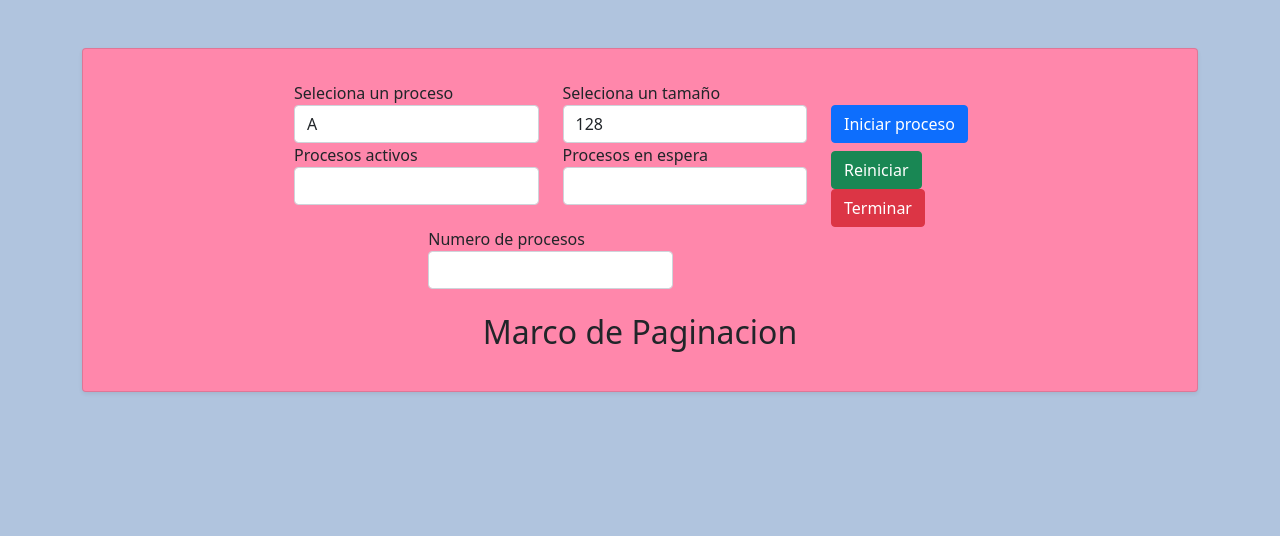
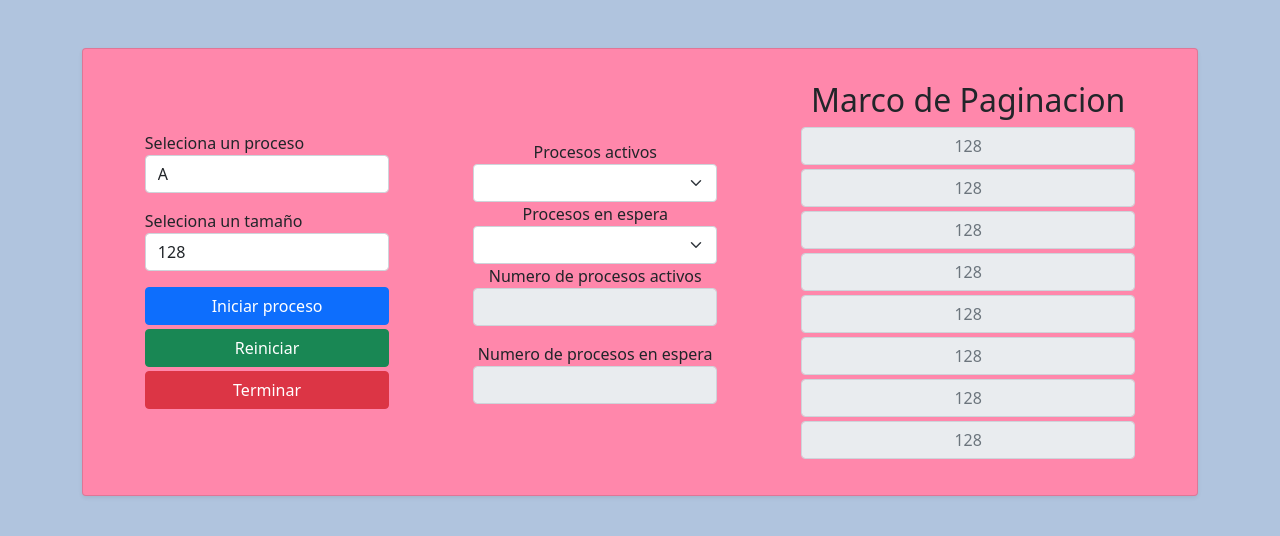
Before and after one commit to AngelCer3/Paginacion, a plain HTML site: page index.html in a window 1280 px wide. Drawn offline with Linux system fonts and the light colour scheme.

Commit message:
version final

```diff
--- a/app.js
+++ b/app.js
@@ -3,15 +3,11 @@ let sumaProceso = 0;
 let procesoEspera = []
 
 function incremento(){
-    let a = "";
     let b = "";
-
-
     for(let i = 0 ; i < procesos.length ;i++){
-        a += '<input type="text" class="form-control" value="'+procesos[i].proceso +" , "+ procesos[i].tamanio + '">'
-        b += '<option value="'+i+'">'+procesos[i].proceso +" , "+ procesos[i].tamanio +'</option>'
+        $('#proceso'+i).val(procesos[i].proceso +" | "+ procesos[i].tamanio);
+        b += '<option value="'+i+'">'+procesos[i].proceso +" | "+ procesos[i].tamanio +'</option>'
     }
-    $('#p').html(a);
     $('#procesoAct').html(b);
 }
 function espera(){
@@ -20,15 +16,18 @@ function espera(){
     for(let i = 0 ; i < procesoEspera.length ;i++){
         b += '<option value="'+i+'">'+procesoEspera[i].proceso +" , "+ procesoEspera[i].tamanio +'</option>'
     }
-
     $('#procesoEspera').html(b);
+    $('#contadorProcesosEspera').val(procesoEspera.length);
 }
 
 function limpiar(){
-    $('#p').html("");
     $('#procesoAct').html("");
     $('#procesoEspera').html("");
-    $('#contadorProcesos').val("");
+    $('#contadorProcesos').val(0);
+    $('#contadorProcesosEspera').val(0);
+    for(let i = 0 ; i < 8 ;i++){
+        $('#proceso'+i).val("");
+    }
     procesos = [];
     procesoEspera = [];
     sumaProceso = 0;
@@ -36,18 +35,30 @@ function limpiar(){
 
 function terminarProceso(terminar){
     let arreglo2 = [];
-
     for(let i = 0 ; i < procesos.length ;i++){
         if(terminar == i){
-            sumaProceso -= procesos[i].tamanio
-
+            sumaProceso -= procesos[i].tamanio;
         }else{
-            arreglo2.push(procesos[i])
-
+            arreglo2.push(procesos[i]);
         }
     }
     procesos = arreglo2;
+    arreglo2 = [];
+    if(procesoEspera.length > 0){
+        procesos.push(procesoEspera[0]);
+        for(let i = 0 ; i < procesoEspera.length ;i++){
+            if(i != 0){
+                sumaProceso += 128;
+                arreglo2.push(procesoEspera[i]);
+            }
+        }
+    }
+    for(let i = 0 ; i < 8 ;i++){
+        $('#proceso'+i).val("");
+    }
+    procesoEspera= arreglo2;
     incremento();
+    espera();
     $('#contadorProcesos').val(procesos.length);
 }
 
@@ -64,7 +75,6 @@ $(document).ready(function () {
             proceso: $("#sel_proceso").val(),
             tamanio: $("#sel_size").val(),
         });
-        alert("Sin espacio")
     }
     incremento();
     $('#contadorProcesos').val(procesos.length);
--- a/index.html
+++ b/index.html
@@ -9,70 +9,79 @@
     <title>Paginacion</title>
   </head>
   <body class="fondo-color">
+    <div class="min-vh-100 d-flex flex-column justify-content-between">
       <div class="container mt-5">
         <div class="card fondo-carta shadow-sm p-3 mb-5 rounded">
           <div class="card-body">
-          <div class="row justify-content-center">
-            <div class="col-3">
+            <div class="row justify-content-around">
+              <div class="col-md-3 align-self-center">
                 <label for="sel_proceso">Seleciona un proceso</label>
-              <select class="form-control" name="sel_proceso" id="sel_proceso">
+                <select class="form-control mb-3" name="sel_proceso" id="sel_proceso">
                   <option value="A">A</option>
                   <option value="B">B</option>
                   <option value="C">C</option>
                   <option value="D">D</option>
                   <option value="E">E</option>
+                  <option value="F">F</option>
+                  <option value="G">G</option>
+                  <option value="H">H</option>
+                  <option value="I">I</option>
+                  <option value="J">J</option>
+                  <option value="K">K</option>
                 </select>
-            </div>
-            <div class="col-3">
                 <label for="sel_size">Seleciona un tamaño</label>
-              <select class="form-control" name="sel_size" id="sel_size">
+                <select class="form-control mb-3" name="sel_size" id="sel_size">
                   <option value="128">128</option>
                 </select>
-            </div>
-            <div class="col-2">
-              <button class="btn btn-primary mt-4" id="iniciar">
+
+                <button class="btn btn-primary mb-1 w-100" id="iniciar">
                   Iniciar proceso
                 </button>
+                <button class="btn btn-success mb-1 w-100" id="Reiniciar">Reiniciar</button>
+                <button class="btn btn-danger mb-1 w-100" id="Terminar">Terminar</button>
               </div>
-          </div>
-          <div class="row justify-content-center">
-            <div class="col-3">
+              <div class="col-md-3 align-self-center text-center">
                 <label for="procesoAct">Procesos activos</label>
                 <select
-                class="form-control"
+                  class="form-select"
                   name="procesoAct"
                   id="procesoAct"
                 ></select>
-            </div>
-            <div class="col-3">
                 <label for="procesoEspera">Procesos en espera</label>
                 <select
-                class="form-control"
+                  class="form-select"
                   name="procesoEspera"
                   id="procesoEspera"
                 ></select>
-            </div>
-            <div class="col-2 mt-2">
-              <button class="btn btn-success" id="Reiniciar">Reiniciar</button>
-              <button class="btn btn-danger" id="Terminar">Terminar</button>
-            </div>
-          </div>
-          <div class="row justify-content-center">
-            <div class="col-3">
-              <label for="contadorProcesos">Numero de procesos</label>
+                <label for="contadorProcesos">Numero de procesos activos</label>
                 <input
                   type="text"
                   name="contadorProcesos"
                   id="contadorProcesos"
-                class="form-control"
+                  class="form-control text-center"
+                  readonly
+                />
+                <p class="lead text-danger" id="espacio"></p>
+                <label for="contadorProcesos">Numero de procesos en espera</label>
+                <input
+                  type="text"
+                  name="contadorProcesos"
+                  id="contadorProcesosEspera"
+                  class="form-control text-center"
+                  readonly
                 />
               </div>
-            <div class="col-2"></div>
+              <div class="col-md-4">
+                <h2 class="text-center">Marco de Paginacion</h2>
+                <input type="text" class="form-control text-center mb-1" id="proceso0" placeholder="128" readonly>
+                <input type="text" class="form-control text-center mb-1" id="proceso1" placeholder="128" readonly>
+                <input type="text" class="form-control text-center mb-1" id="proceso2" placeholder="128" readonly>
+                <input type="text" class="form-control text-center mb-1" id="proceso3" placeholder="128" readonly>
+                <input type="text" class="form-control text-center mb-1" id="proceso4" placeholder="128" readonly>
+                <input type="text" class="form-control text-center mb-1" id="proceso5" placeholder="128" readonly>
+                <input type="text" class="form-control text-center mb-1" id="proceso6" placeholder="128" readonly>
+                <input type="text" class="form-control text-center mb-1" id="proceso7" placeholder="128" readonly>
               </div>
-          <div class="row justify-content-center mt-4">
-            <div class="col">
-              <h2 class="text-center">Marco de Paginacion</h2>
-              <div id="p"></div>
             </div>
           </div>
         </div>
```
Lines whose indentation alone changed are shown as unchanged.
